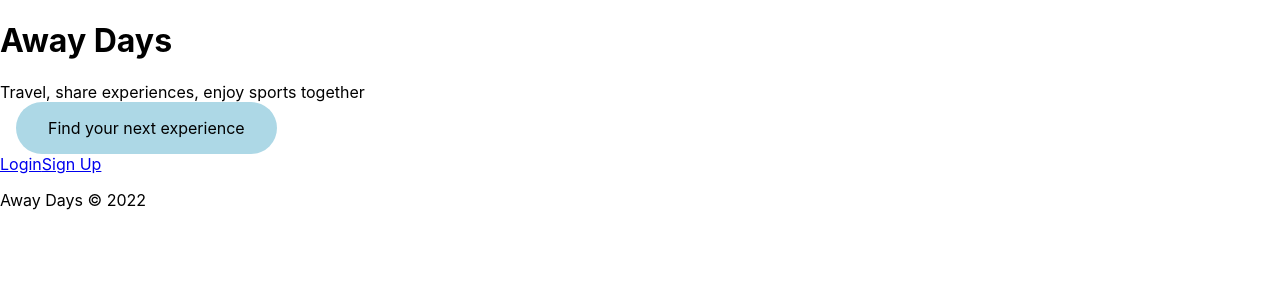
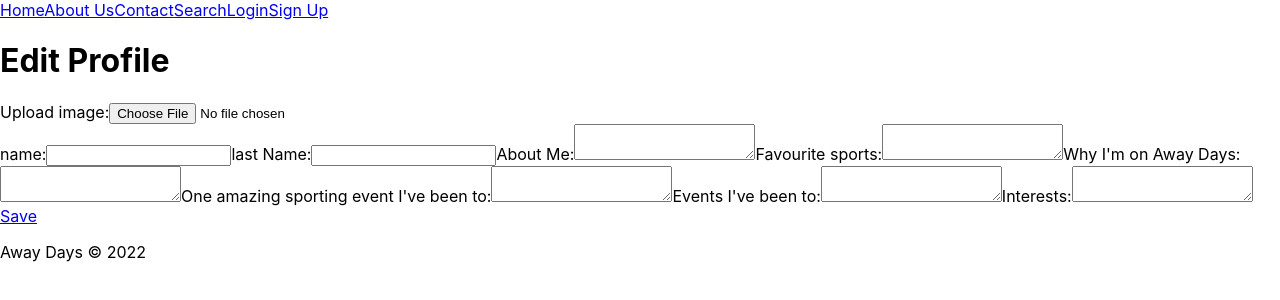
Before and after one commit to fac25/week7-away-days, a React (Create React App) app: page /my-profile/edit-profile in a window 1280 px wide. Shown: the top 300 px of the page. Built offline with nearby package versions, Linux system fonts and the light colour scheme; no server answers; what @aws-amplify/datastore, @aws-amplify/ui-react, aws-amplify would draw is missing.

Commit message:
Deleted landing page

```diff
--- a/src/App.js
+++ b/src/App.js
@@ -14,7 +14,6 @@
 import MyProfile from "./pages/MyProfile.js";
 import Email from "./components/Email";
 import Footer from "./components/Footers.js";
-import LandingPage from "./pages/LandingPage.js";
 import Search from "./pages/Search.js";
 
 import CreateEvent from "./components/event/CreateEvent";
@@ -72,7 +71,6 @@
           </Route>
           {/* End of Layout route */}
           <>
-            <Route path="/landing-page" element={<LandingPage />} />
             <Route
               path="/authenticate"
               element={<Authenticate setUser={setUser} />}
--- a/src/components/Layout.js
+++ b/src/components/Layout.js
@@ -1,12 +1,11 @@
 import NavBar from "./NavBar.js";
-import LandingPage from "../pages/LandingPage.js";
+
 // import { useNavigate } from "react-router-dom";
 export default function Layout({ user, setUser }) {
-  // const navigate = useNavigate();
 
   return (
     <div>
-      {!user ? <LandingPage /> : <NavBar user={user} setUser={setUser} />}
+      <NavBar user={user} setUser={setUser} />
     </div>
   );
 }
--- a/src/components/profile/EditProfileComponent.js
+++ b/src/components/profile/EditProfileComponent.js
@@ -45,11 +45,11 @@
 
       <UploadImg updateFileName={setProfileImg} />
 
+      <label htmlFor="name">name:</label>
       <input type="text" id="name" onChange={handleChange} />
-      <label htmlFor="name">name:</label>
 
+      <label htmlFor="lastName">last Name:</label>
       <input type="text" id="lastName" onChange={handleChange} />
-      <label htmlFor="lastName">last Name:</label>
 
       <label htmlFor="about">About Me:</label>
       <textarea type="text" id="about" onChange={handleChange} />
--- a/src/pages/LandingPage.js
+++ /dev/null
@@ -1,18 +0,0 @@
-import "../styles/LandingPage.scss";
-import { Link } from "react-router-dom";
-
-export default function LandingPage() {
-  return (
-    <div>
-      <h1>Away Days</h1>
-      <p>Travel, share experiences, enjoy sports together</p>
-      <Link className="redirect-link" to="/search">
-        Find your next experience
-      </Link>
-      <div className="account-buttons">
-        <Link to="/authenticate">Login</Link>
-        <Link to="/authenticate">Sign Up</Link>
-      </div>
-    </div>
-  );
-}
```
